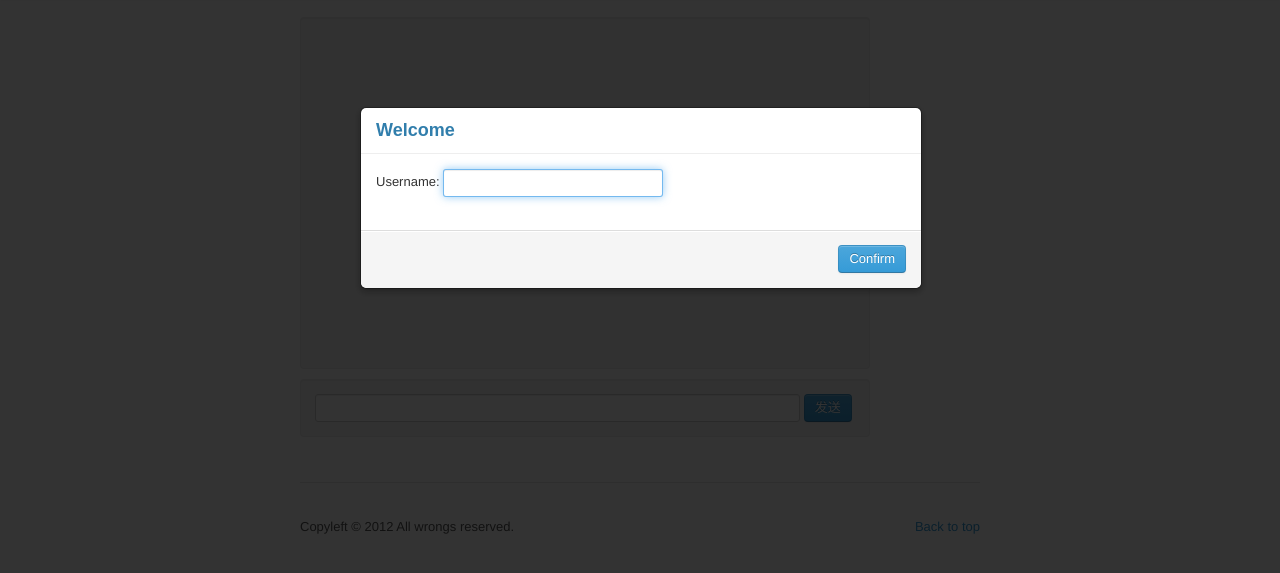
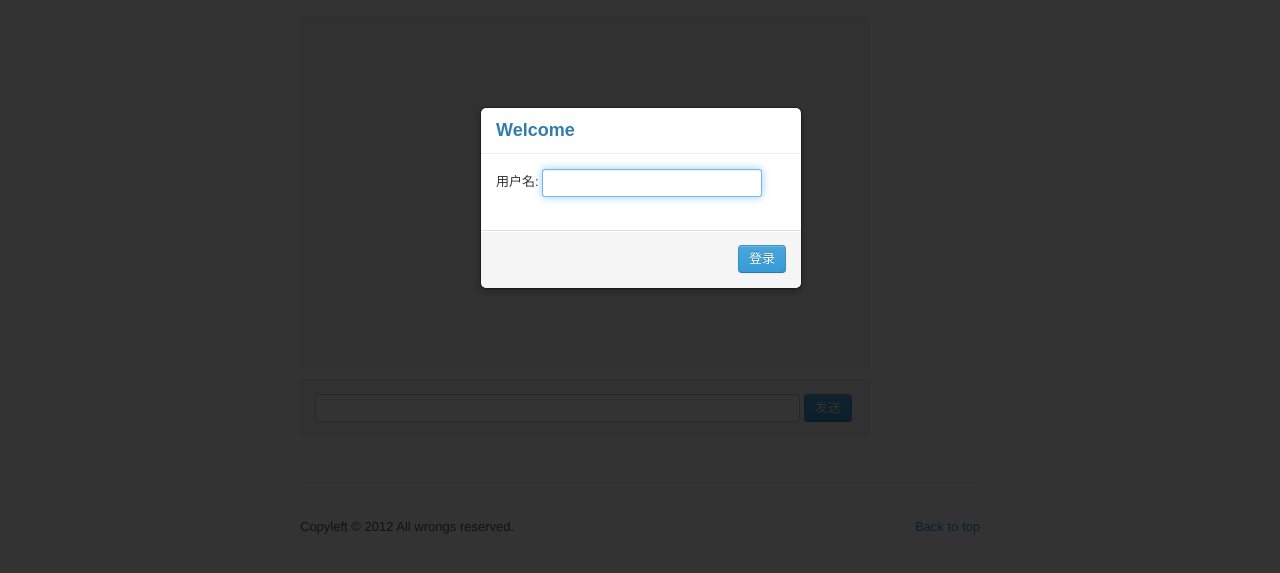
Before and after one commit to strwind/nodejs-socket.io-chat, a website: page public/index.html in a window 1280 px wide. Shown: the part 43-616 px from the top of the page. Drawn offline with Linux system fonts and the light colour scheme; no server answers; a web font is replaced by a local one.

Commit message:
样式更改

```diff
--- a/public/index.html
+++ b/public/index.html
@@ -37,6 +37,10 @@
       .container, .navbar-fixed-top .container{
           width:680px;
           margin:0 auto;
+      }
+      .loginBox {
+        width: 320px;
+        margin-left: -160px;
       }
     </style>
 
@@ -87,19 +91,18 @@
       </footer>
 
     </div><!-- /container -->
-
-    <div class="modal hide" id="myModal">
+    <div class="modal hide loginBox" id="myModal">
       <div class="modal-header">
         <h3>Welcome</h3>
       </div>
       <div class="modal-body">
         <form id="init" class="form-inline">
-          <label for="initUsername">Username: </label>
+          <label for="initUsername">用户名: </label>
           <input id="initUsername" type="text" />
         </form>
       </div>
       <div class="modal-footer">
-        <a id="confirmUsername" href="#" class="btn btn-primary">Confirm</a>
+        <a id="confirmUsername" href="#" class="btn btn-primary">登录</a>
       </div>
     </div>
 
```
